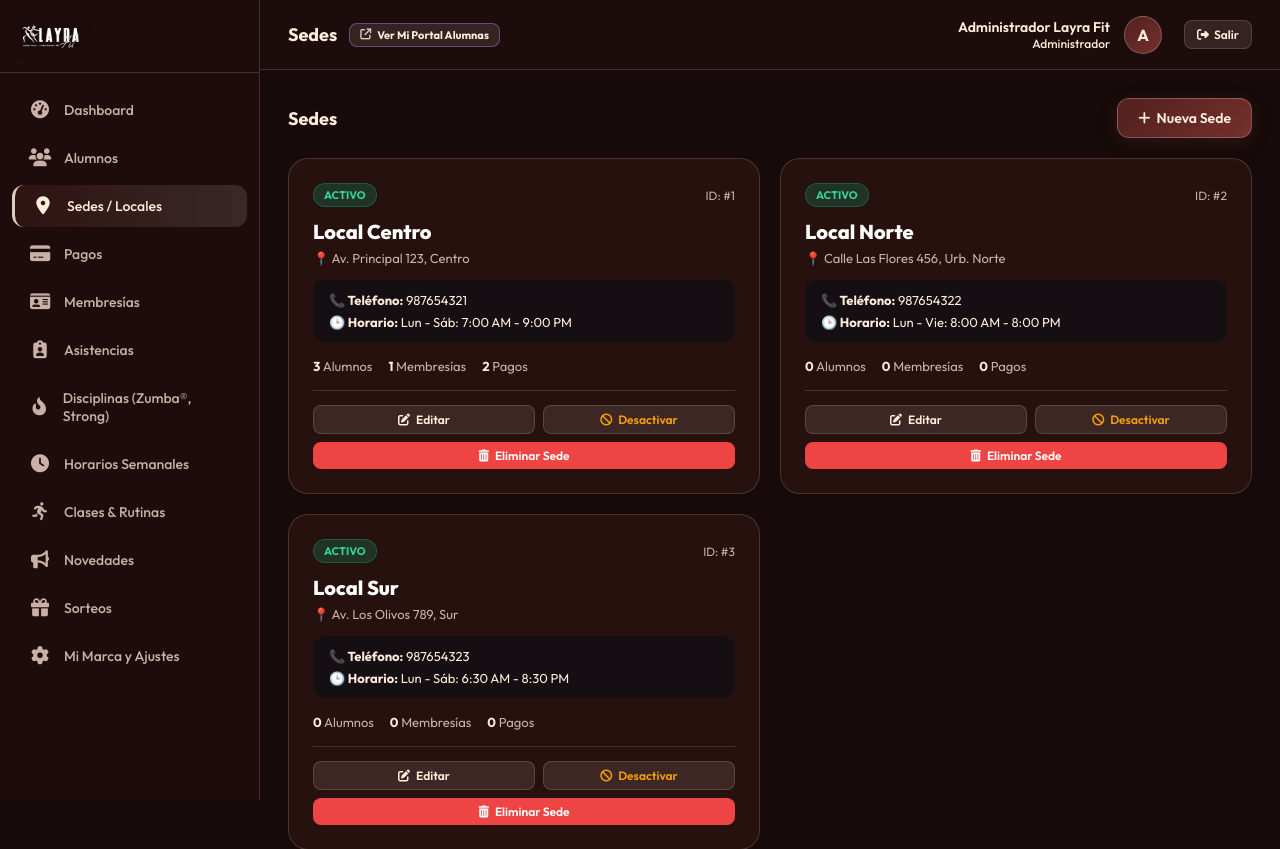
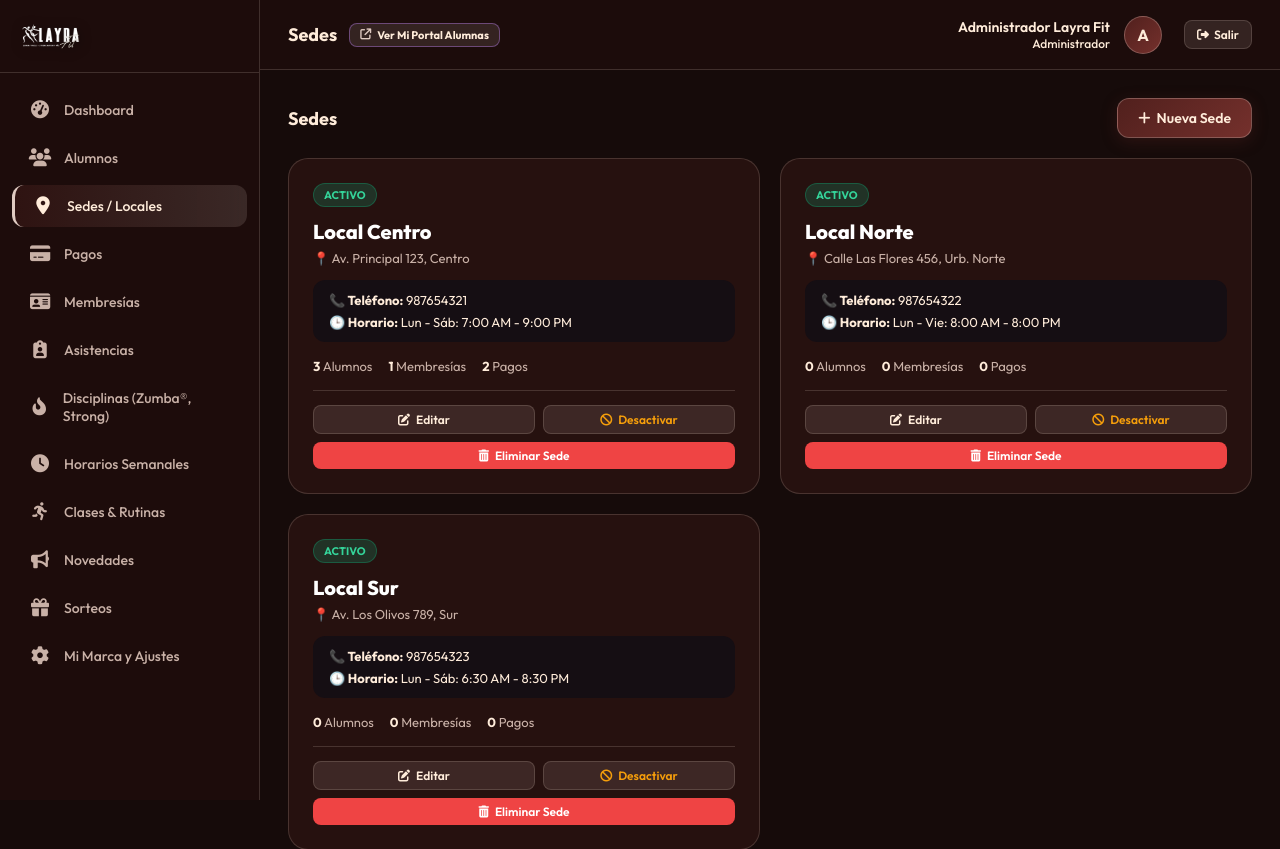
Before and after one commit to HostingOnlinePeru/layrafit, a Laravel app: page /admin/locations in a window 1280 px wide. Shown: the top 849 px of the page. Run offline with Laravel 12, Linux system fonts and the light colour scheme; a user stored in the database is signed in; data comes from the database, SQL or seed files in the repository; some web fonts are replaced.

Commit message:
fix(locations): ocultar identificador ID numerico de las cards de sedes

```diff
--- a/resources/views/admin/locations/index.blade.php
+++ b/resources/views/admin/locations/index.blade.php
@@ -14,11 +14,10 @@
     @forelse($locations as $location)
         <div style="background: var(--bg-card); border: 1px solid var(--border-color); border-radius: 20px; padding: 24px; position: relative; display: flex; flex-direction: column; justify-content: space-between;">
             <div>
-                <div style="display: flex; align-items: center; justify-content: space-between; margin-bottom: 12px;">
+                <div style="margin-bottom: 12px;">
                     <span class="badge {{ $location->is_active ? 'badge-active' : 'badge-suspended' }}">
                         {{ $location->is_active ? 'Activo' : 'Inactivo' }}
                     </span>
-                    <div style="font-size: 12px; color: var(--text-muted);">ID: #{{ $location->id }}</div>
                 </div>
 
                 <h3 style="font-size: 20px; font-weight: 800; margin-bottom: 6px; color: #fff;">{{ $location->name }}</h3>
```
